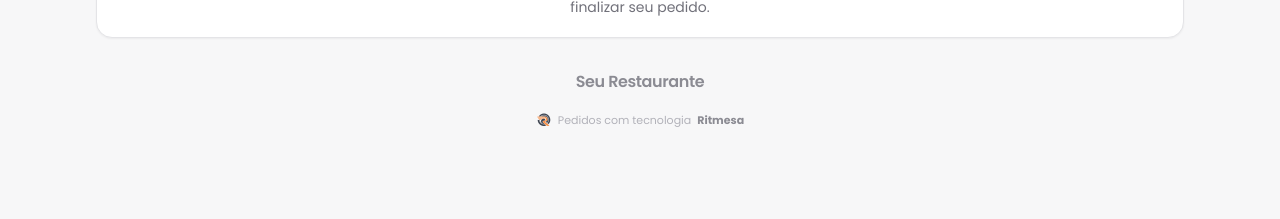
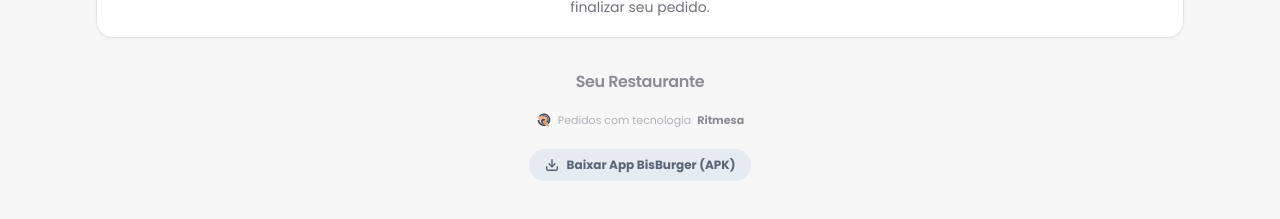
Before and after one commit to Luciano091/registro-bug, a React (Vite) app in the folder frontend-publico/: page / in a window 1280 px wide. Shown: the part 795-1014 px from the top of the page. Built offline with nearby package versions, Linux system fonts and the light colour scheme; no server answers.

Commit message:
feat: add APK download button for bisburger tenant

```diff
--- a/frontend-publico/src/pages/PublicMenu.tsx
+++ b/frontend-publico/src/pages/PublicMenu.tsx
@@ -455,6 +455,14 @@ const PublicMenu = () => {
             <img src="/brand/ritmesa-mark.png" alt="" className="w-4 h-4 object-contain" />
             Pedidos com tecnologia <strong className="text-zinc-500">Ritmesa</strong>
           </div>
+          {getEstablishmentSlug() === 'bisburger' && (
+            <div className="mt-5">
+              <a href="/app-bisburger.apk" download="BisBurger.apk" className="inline-flex items-center gap-2 rounded-full bg-slate-200 px-4 py-2 text-xs font-bold text-slate-700 hover:bg-slate-300">
+                <svg xmlns="http://www.w3.org/2000/svg" width="14" height="14" viewBox="0 0 24 24" fill="none" stroke="currentColor" strokeWidth="2.5" strokeLinecap="round" strokeLinejoin="round"><path d="M21 15v4a2 2 0 0 1-2 2H5a2 2 0 0 1-2-2v-4"/><polyline points="7 10 12 15 17 10"/><line x1="12" x2="12" y1="15" y2="3"/></svg>
+                Baixar App BisBurger (APK)
+              </a>
+            </div>
+          )}
         </div>
       </footer>
 
```
Also changed, not shown: 1 other file (tests, documents, lock files or other folders).
